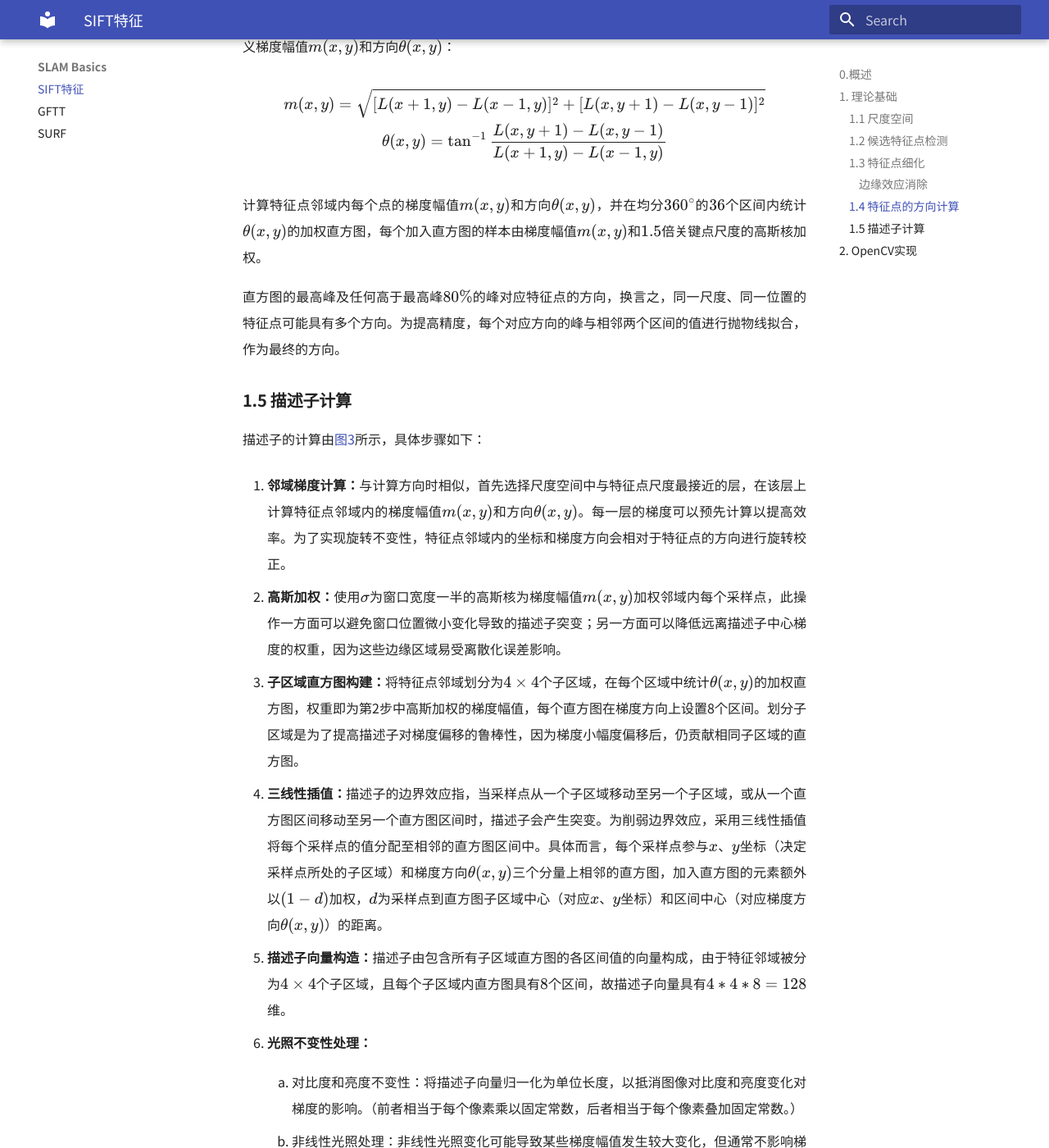
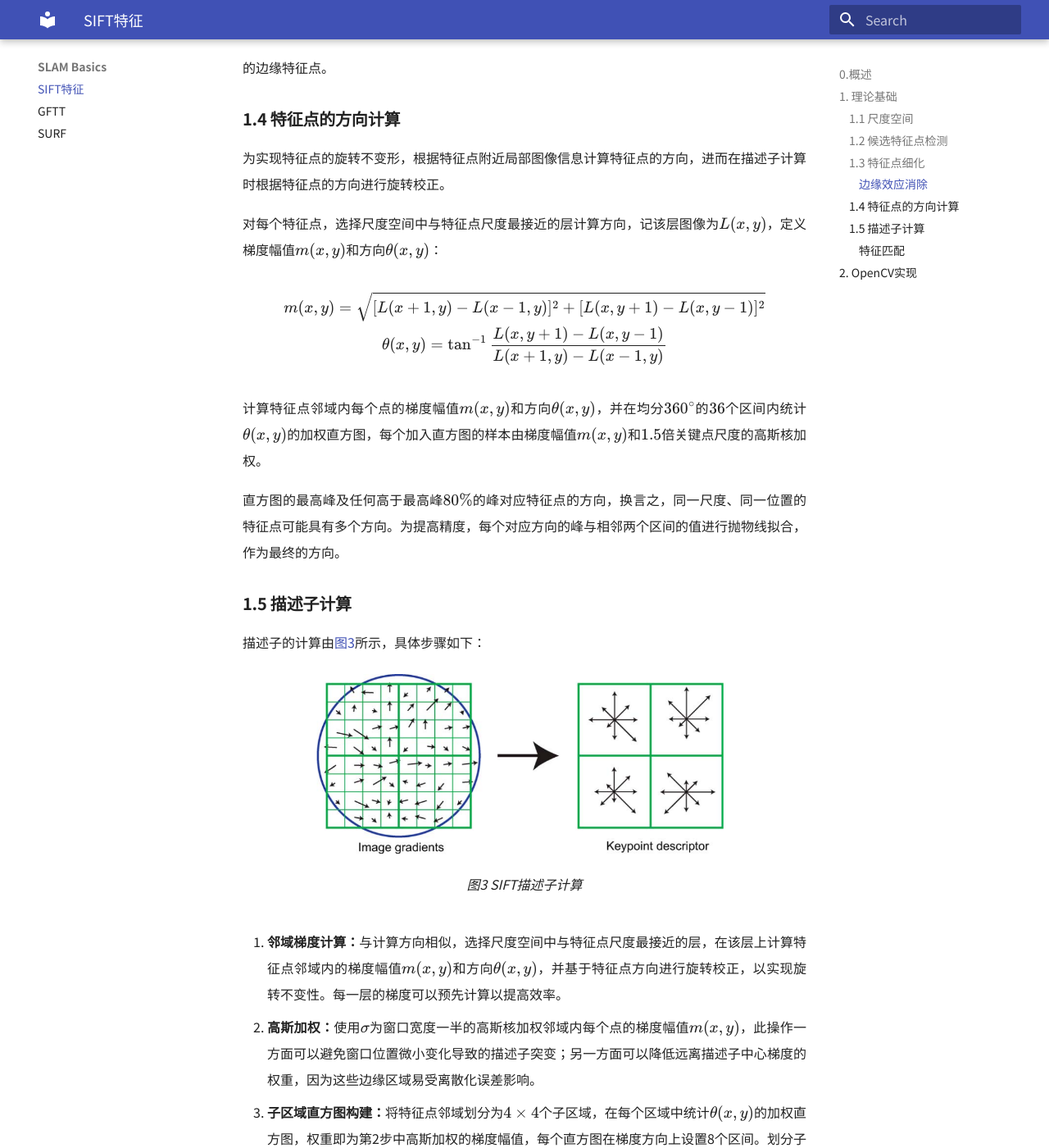
Before and after one commit to qiqiqihy/Sheeep-Zone, an MkDocs documentation site: the page built from docs/SLAM-Basics-SIFT.md, in a window 1280 px wide and 1400 px high, scrolled down 4098 px. Shown: the whole window at 82% size. Built offline with MkDocs 1.6.1 and Material for MkDocs 9.7.7, drawn with Linux system fonts in a browser that asks for light colours; some of the changed text lies outside the part shown.

Commit message:
feat: editing SLAM-Basics-SIFT

```diff
--- a/docs/SLAM-Basics-SIFT.md
+++ b/docs/SLAM-Basics-SIFT.md
@@ -2,7 +2,15 @@
 
 ## 0.概述
 
-SIFT特征[^sift]（Scale Invariant Feature Transform）
+SIFT特征[^sift]（Scale Invariant Feature Transform）是一种经典的局部特征描述算法，旨在从图像中提取对尺度缩放、旋转及光照变化具有较高鲁棒性的稳定特征点，常用于SLAM、三维重建等领域。SIFT特征核心流程包括四个阶段：
+
+1. **尺度空间极值检测：**利用DoG函数构建尺度空间，并在多尺度下搜索候选特征点。
+
+2. **特征点细化：**通过二阶Taylor展开细化特征点的位置与尺度，并剔除低对比度点及边缘点。
+
+3. **方向计算：**基于邻域梯度直方图为特征点计算方向，赋予特征点旋转不变性。
+
+4. **描述子计算：**基于特征点邻域信息构建128维描述子，作为后续特征匹配的依据。
 
 ## 1. 理论基础
 
@@ -138,9 +146,9 @@
 
 ### 1.4 特征点的方向计算
 
-为实现特征点的旋转不变形，根据特征点附近局部图像信息计算特征点的方向，进而在描述子计算时根据特征点的方向调整描述子的图样（Pattern）。
+为实现特征点的旋转不变形，根据特征点附近局部图像信息计算特征点的方向，进而在描述子计算时根据特征点的方向进行旋转校正。
 
-对每个特征点，选择尺度空间中与特征点尺度最接近的层以计算方向，记该层图像为$L(x,y)$，定义梯度幅值$m(x,y)$和方向$\theta(x,y)$：
+对每个特征点，选择尺度空间中与特征点尺度最接近的层计算方向，记该层图像为$L(x,y)$，定义梯度幅值$m(x,y)$和方向$\theta(x,y)$：
 
 \[
 \begin{gathered}
@@ -157,25 +165,29 @@
 
 描述子的计算由[图](#fig-descriptor){.fig-ref}所示，具体步骤如下：
 
-1. **邻域梯度计算：**与计算方向时相似，首先选择尺度空间中与特征点尺度最接近的层，在该层上计算特征点邻域内的梯度幅值$m(x,y)$和方向$\theta(x,y)$。每一层的梯度可以预先计算以提高效率。为了实现旋转不变性，特征点邻域内的坐标和梯度方向会相对于特征点的方向进行旋转校正。
+<figure id="fig-descriptor" markdown="span">
+    ![fig-descriptor](images/sift-descriptor.png){width="75%"}
+    <figcaption>SIFT描述子计算</figcaption>
+</figure>
 
-2. **高斯加权：**使用$\sigma$为窗口宽度一半的高斯核为梯度幅值$m(x,y)$加权邻域内每个采样点，此操作一方面可以避免窗口位置微小变化导致的描述子突变；另一方面可以降低远离描述子中心梯度的权重，因为这些边缘区域易受离散化误差影响。
+1. **邻域梯度计算：**与计算方向相似，选择尺度空间中与特征点尺度最接近的层，在该层上计算特征点邻域内的梯度幅值$m(x,y)$和方向$\theta(x,y)$，并基于特征点方向进行旋转校正，以实现旋转不变性。每一层的梯度可以预先计算以提高效率。
+
+2. **高斯加权：**使用$\sigma$为窗口宽度一半的高斯核加权邻域内每个点的梯度幅值$m(x,y)$，此操作一方面可以避免窗口位置微小变化导致的描述子突变；另一方面可以降低远离描述子中心梯度的权重，因为这些边缘区域易受离散化误差影响。
 
 3. **子区域直方图构建：**将特征点邻域划分为$4\times4$个子区域，在每个区域中统计$\theta(x,y)$的加权直方图，权重即为第2步中高斯加权的梯度幅值，每个直方图在梯度方向上设置8个区间。划分子区域是为了提高描述子对梯度偏移的鲁棒性，因为梯度小幅度偏移后，仍贡献相同子区域的直方图。
 
 4. **三线性插值：**描述子的边界效应指，当采样点从一个子区域移动至另一个子区域，或从一个直方图区间移动至另一个直方图区间时，描述子会产生突变。为削弱边界效应，采用三线性插值将每个采样点的值分配至相邻的直方图区间中。具体而言，每个采样点参与$x$、$y$坐标（决定采样点所处的子区域）和梯度方向$\theta(x,y)$三个分量上相邻的直方图，加入直方图的元素额外以$(1-d)$加权，$d$为采样点到直方图子区域中心（对应$x$、$y$坐标）和区间中心（对应梯度方向$\theta(x,y)$）的距离。
 
-5. **描述子向量构造：**描述子由包含所有子区域直方图的各区间值的向量构成，由于特征邻域被分为$4\times4$个子区域，且每个子区域内直方图具有$8$个区间，故描述子向量具有$4*4*8=128$维。
+5. **描述子向量构造：**描述子由包含所有子区域直方图各区间值的向量构成，由于特征邻域被分为$4\times4$个子区域，且每个子区域直方图具有$8$个区间，故描述子向量具有$4*4*8=128$维。
 
 6. **光照不变性处理：**
     1. 对比度和亮度不变性：将描述子向量归一化为单位长度，以抵消图像对比度和亮度变化对梯度的影响。（前者相当于每个像素乘以固定常数，后者相当于每个像素叠加固定常数。）
 
     2. 非线性光照处理：非线性光照变化可能导致某些梯度幅值发生较大变化，但通常不影响梯度方向。通过截断描述子向量中大于阈值$T_{\mathrm{illum}}=0.2$的部分，再进行归一化，减弱非线性光照变化对梯度分布的影响。
 
-<figure id="fig-descriptor" markdown="span">
-    ![fig-descriptor](images/sift-descriptor.png){width="75%"}
-    <figcaption>SIFT描述子计算</figcaption>
-</figure>
+#### 特征匹配
+
+特征点间的相似程度由对应描述子的欧氏距离度量，通过最近邻搜索、比例阈值测试等方法，可完成特征匹配。
 
 ## 2. OpenCV实现
 
```
